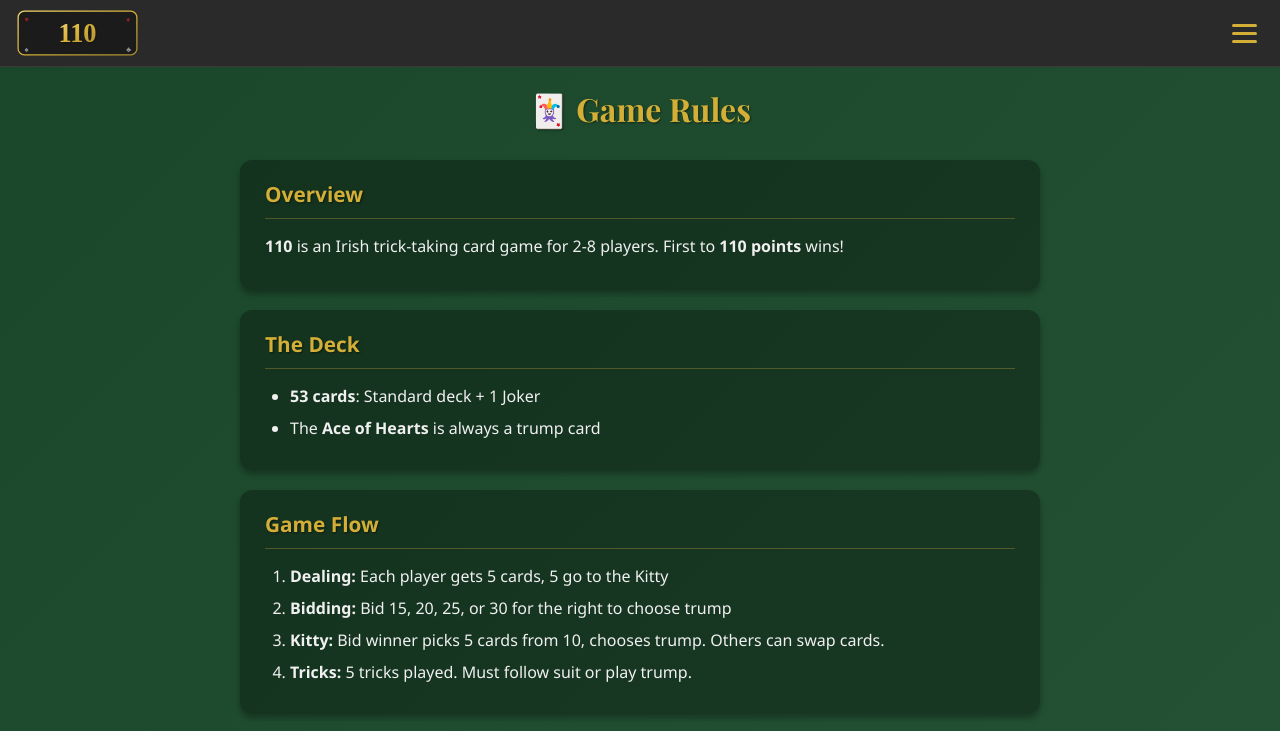
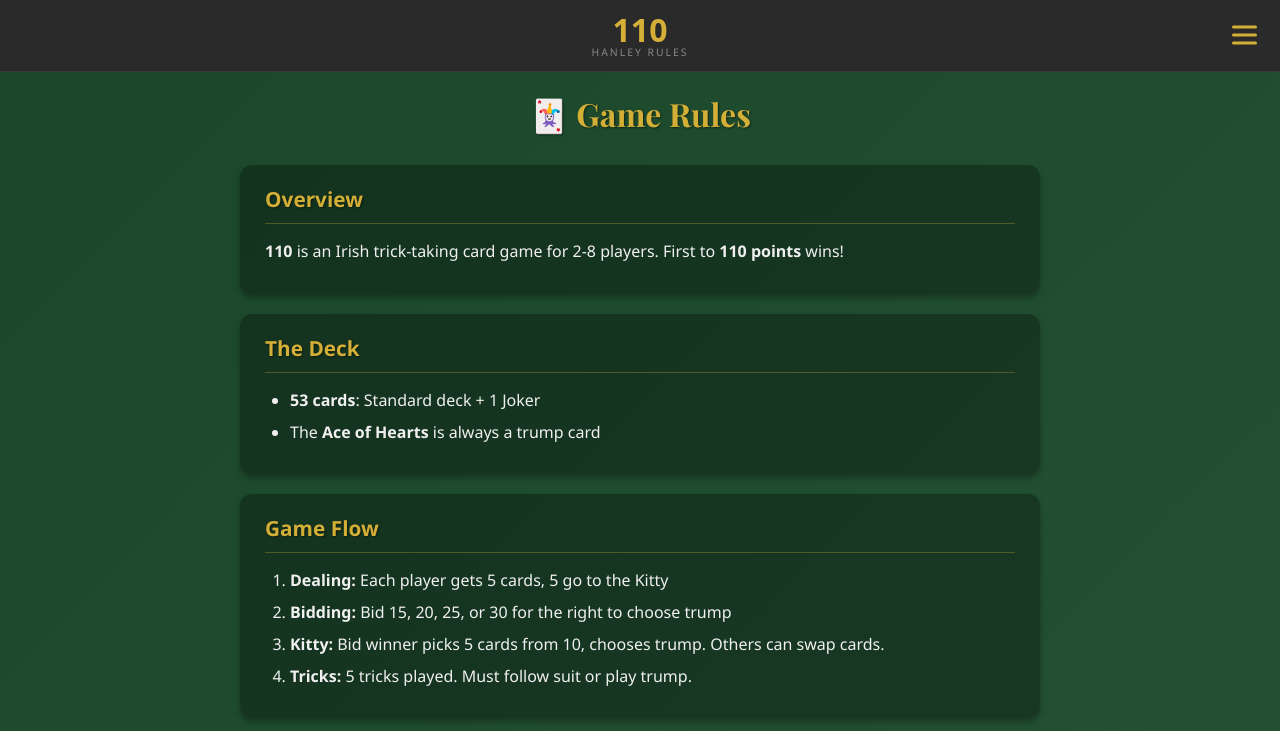
Before and after one commit to eoinkeegan/110game, a website: page rules.html in a window 1280 px wide. Shown: the top 731 px of the page. Drawn offline with nearby package versions, Linux system fonts and the light colour scheme.

Commit message:
Update header: centered text logo with Hanley Rules subtitle

```diff
--- a/rules.html
+++ b/rules.html
@@ -11,8 +11,11 @@
 </head>
 <body>
     <header class="site-header">
-        <a href="index.html" class="logo">
-            <img src="assets/logo-110.svg" alt="110">
+        <a href="index.html" class="logo" style="text-decoration: none;">
+            <div style="text-align: center; line-height: 1.1;">
+                <span style="font-family: system-ui, sans-serif; font-size: 2em; font-weight: 600; color: #d4af37;">110</span>
+                <div style="font-size: 0.65em; letter-spacing: 2px; color: #888; text-transform: uppercase;">Hanley Rules</div>
+            </div>
         </a>
         <nav class="burger-menu" id="burger-menu">
             <button class="burger-btn" onclick="toggleMenu()">
--- a/style.css
+++ b/style.css
@@ -47,9 +47,9 @@ h3 {
 /* Site header with burger menu */
 .site-header {
     display: flex;
-    justify-content: space-between;
+    justify-content: center;
     align-items: center;
-    padding: 8px 15px;
+    padding: 12px 15px;
     background: #2a2a2a;
     border-bottom: 1px solid #3a3a3a;
     position: relative;
@@ -66,7 +66,10 @@ h3 {
 
 /* Burger menu */
 .burger-menu {
-    position: relative;
+    position: absolute;
+    right: 15px;
+    top: 50%;
+    transform: translateY(-50%);
     z-index: 1000;
 }
 
```
Also changed, not shown: index.html (+5 -2 lines), statistics.html (+5 -2 lines).
